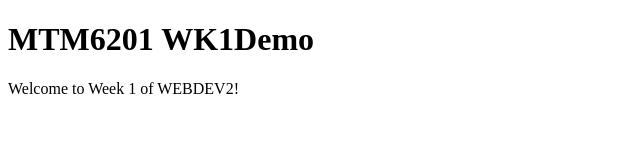
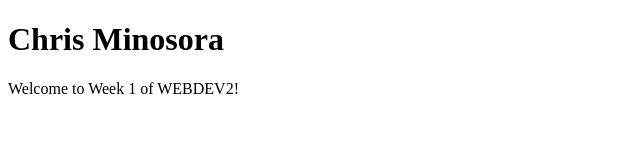
Before and after one commit to mino0027/mtm6201-week1, a plain HTML site: page index.html in a window 1280 px wide. Shown: the whole page, without its empty margins (0-640 px from the left). Drawn offline with Linux system fonts and the light colour scheme.

Commit message:
rubric setting

```diff
--- a/index.html
+++ b/index.html
@@ -4,16 +4,16 @@
     <meta charset="UTF-8">
     <meta http-equiv="X-UA-Compatible" content="IE=edge">
     <meta name="viewport" content="width=device-width, initial-scale=1.0">
-    <title>MTM6201_semester2_week1demo</title>
+    <title>Chris Minosora</title>
 </head>
 <body>
     <div class="wrapper">
         <header>
-            <h1>MTM6201 WK1Demo</h1>
+            <h1>Chris Minosora</h1>
         </header>
         <main>
             <p>Welcome to Week 1 of WEBDEV2!</p>
         </main>
-    </div>
+    </div> <!--div wrapper close-->
 </body>
 </html>
```
Also changed, not shown: css/main.css (+8 -0 lines).
